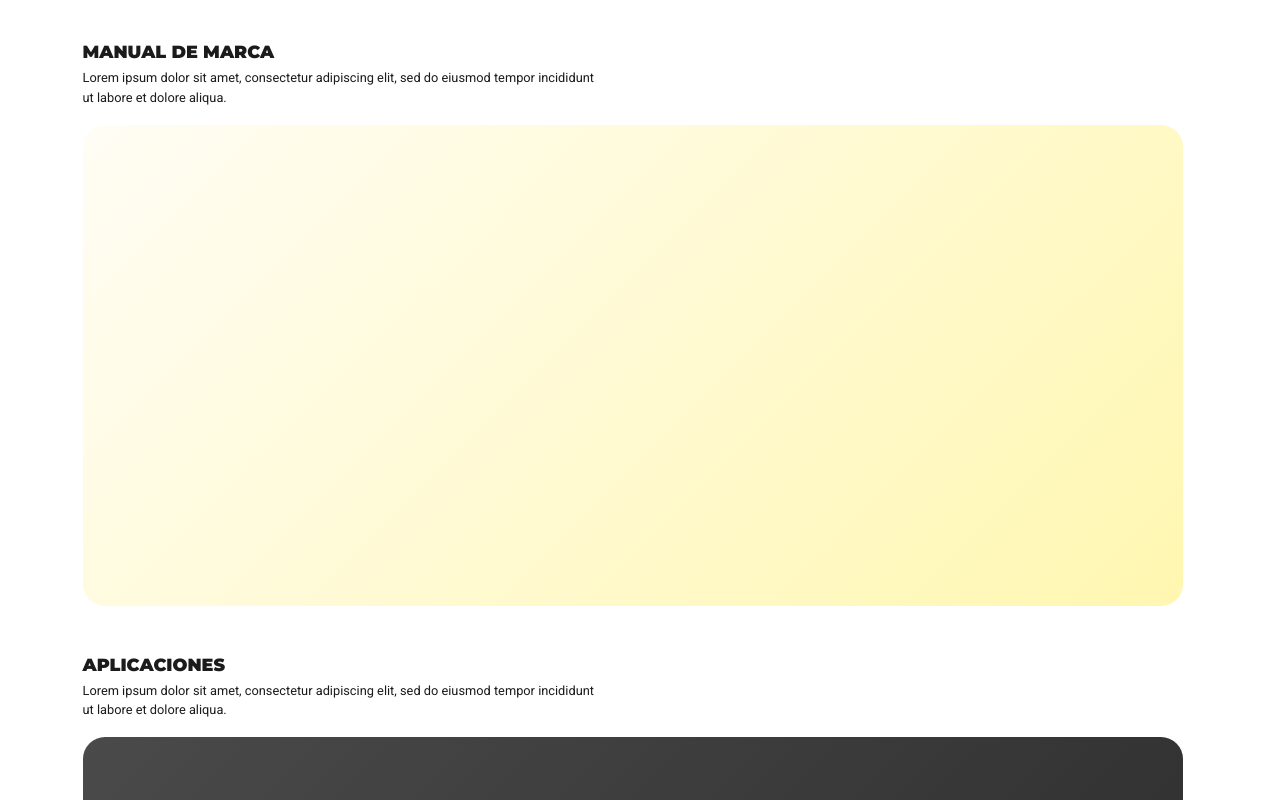
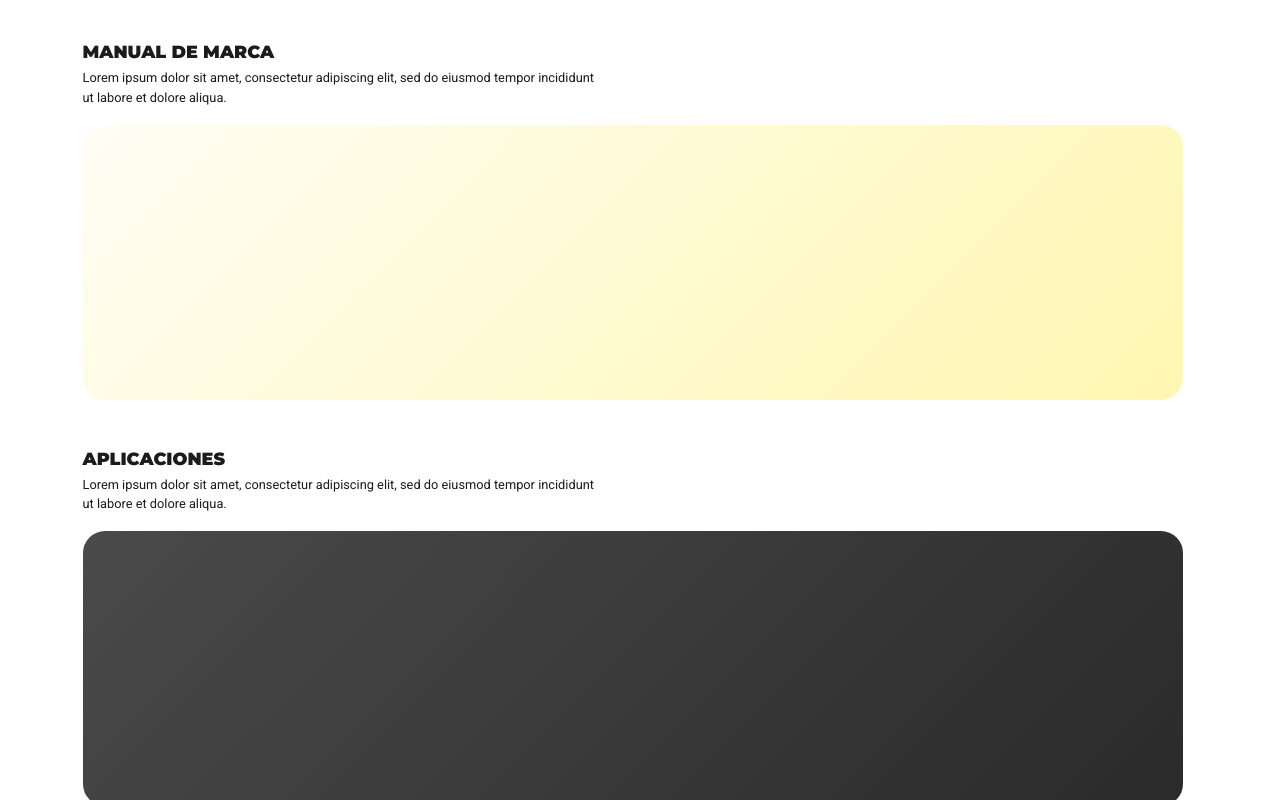
Before and after one commit to PRIXMAC/Agenciaxv, a React (Vite) app: page /proyectos/all-in-pacha in a window 1280 px wide. Shown: the part 1740-2540 px from the top of the page. Built offline with nearby package versions, Linux system fonts and the light colour scheme.

Commit message:
tarjetas de aplicaciones

```diff
--- a/src/styles/ProyectoDetalle.css
+++ b/src/styles/ProyectoDetalle.css
@@ -170,7 +170,7 @@
 
 .pd-aplicacion-caja {
     border-radius: var(--radius-lg);
-    aspect-ratio: 16 / 7;
+    aspect-ratio: 12 / 3;
     overflow: hidden;
     display: flex;
     align-items: center;
```
